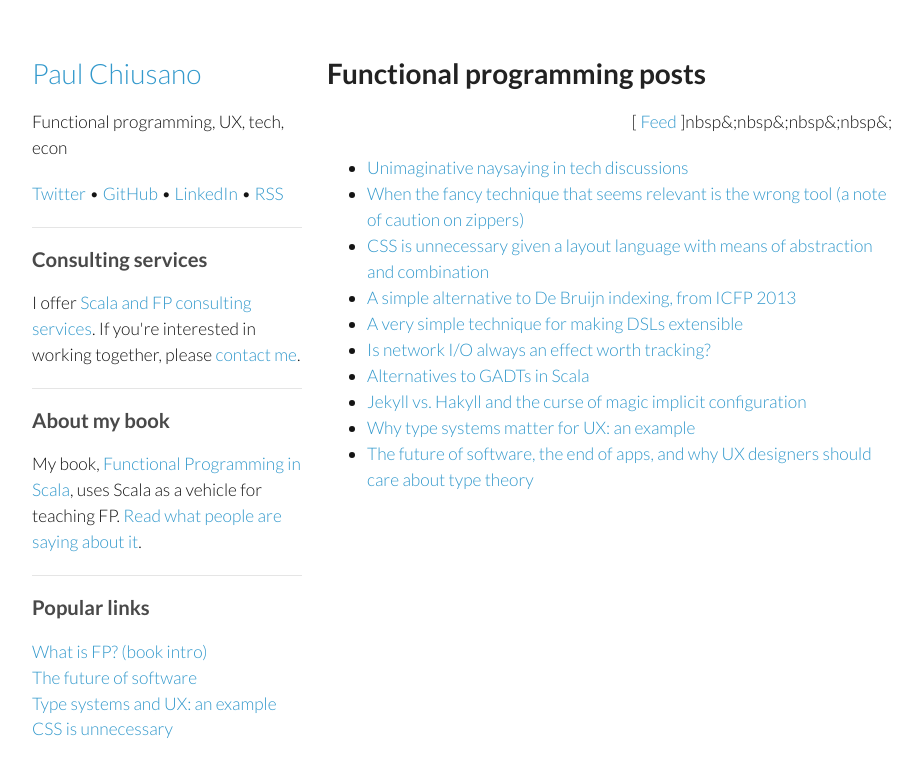
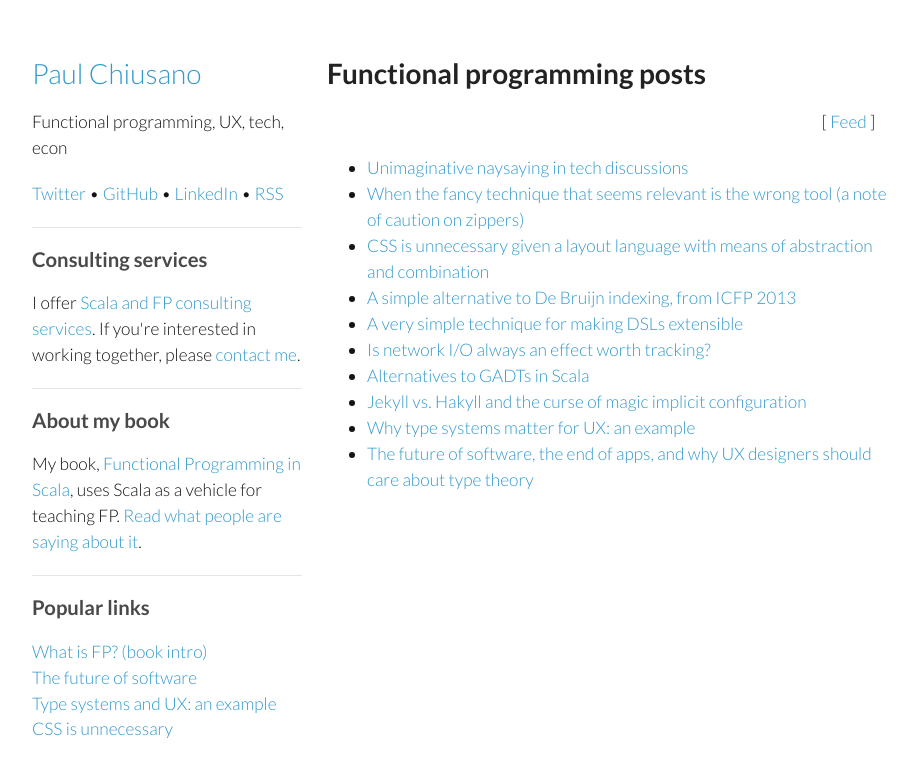
Before and after one commit to pchiusano/pchiusano.github.io, a Jekyll site: the page built from fp.html, in a window 1280 px wide. Shown: the top 777 px of the page, without its empty margins (178-1100 px from the left). Built offline with Jekyll 4.4.1, drawn with Linux system fonts in a browser that asks for light colours.

Commit message:
Update fp.html

```diff
--- a/fp.html
+++ b/fp.html
@@ -4,7 +4,7 @@
 
 <h1>Functional programming posts</h1>
 
-<p align="right">[ <a href="/feed.fp.xml">Feed</a> ]nbsp&;nbsp&;nbsp&;nbsp&;</p>
+<p align="right">[ <a href="/feed.fp.xml">Feed</a> ]&nbsp;&nbsp;&nbsp;&nbsp;&nbsp;</p>
 
 <ul>
 {% for post in site.categories.fp %}
```
